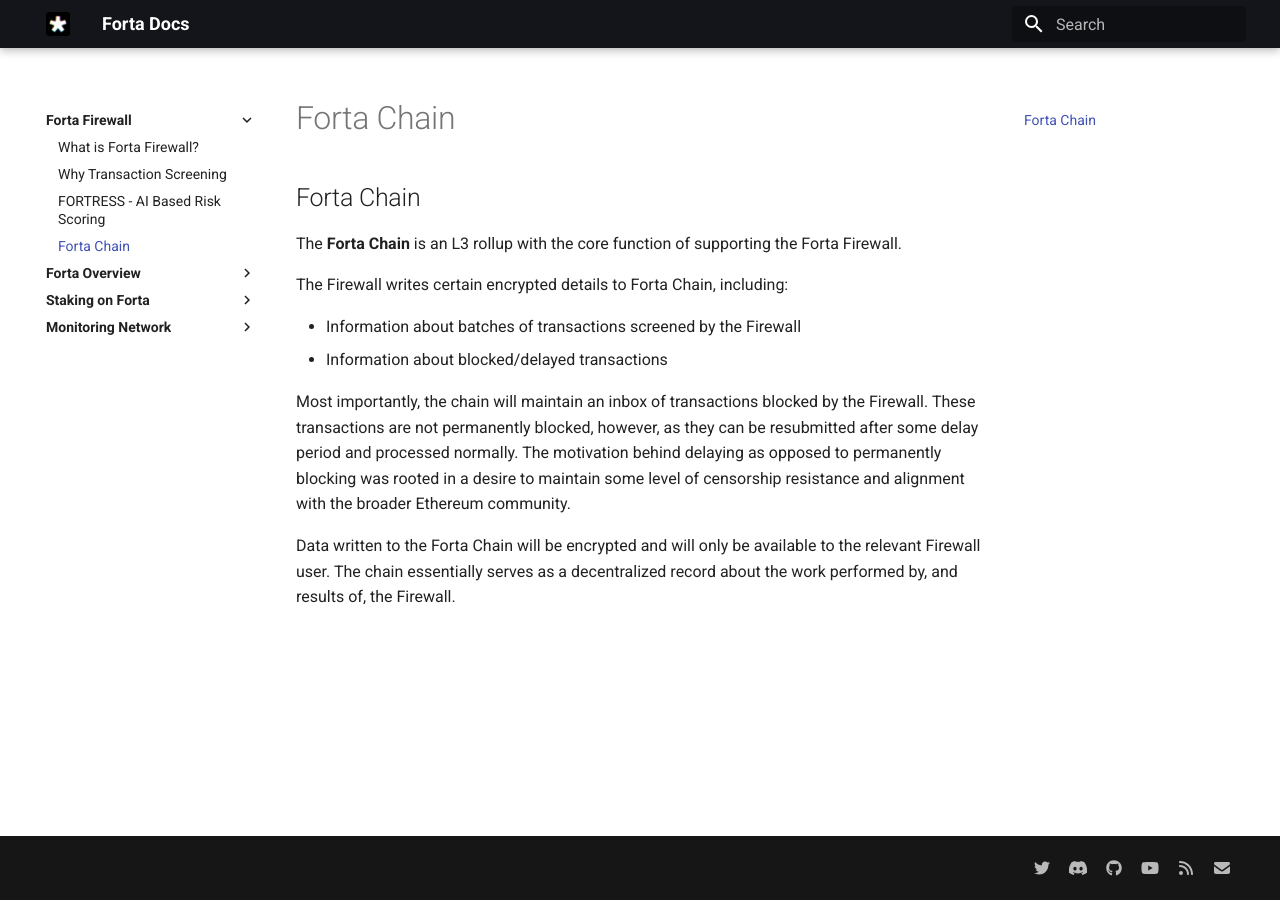
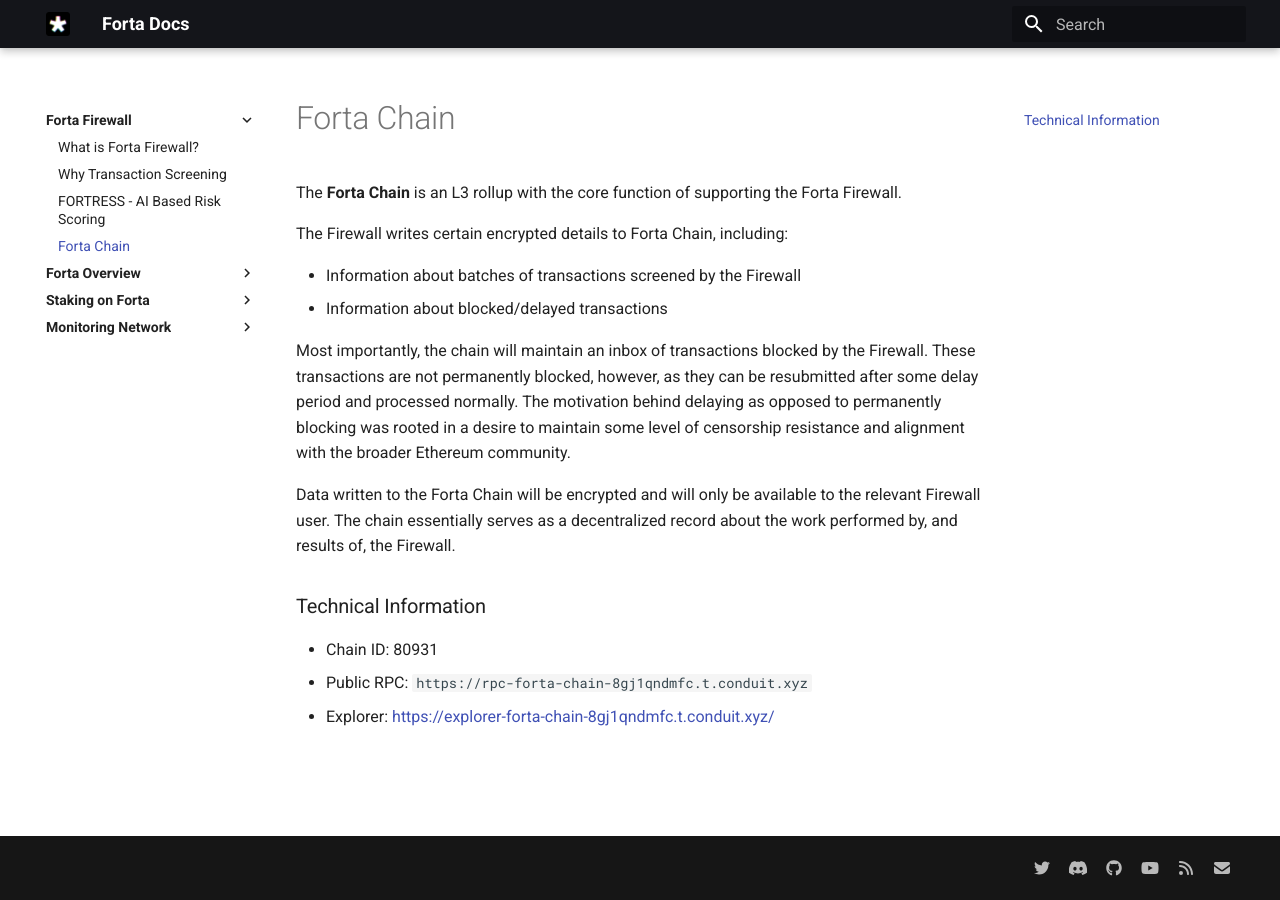
Before and after one commit to forta-network/docs, an MkDocs documentation site: the page built from docs/forta-chain.md, in a window 1280 px wide. Built offline with MkDocs 1.6.1 and Material for MkDocs 9.7.7, drawn with Linux system fonts in a browser that asks for light colours.

Commit message:
add forta chain technical details

```diff
--- a/docs/fota-chain.md
+++ b/docs/forta-chain.md
@@ -10,3 +8,9 @@
 Most importantly, the chain will maintain an inbox of transactions blocked by the Firewall. These transactions are not permanently blocked, however, as they can be resubmitted after some delay period and processed normally. The motivation behind delaying as opposed to permanently blocking was rooted in a desire to maintain some level of censorship resistance and alignment with the broader Ethereum community.
 
 Data written to the Forta Chain will be encrypted and will only be available to the relevant Firewall user. The chain essentially serves as a decentralized record about the work performed by, and results of, the Firewall.
+
+### Technical Information
+
+- Chain ID: 80931
+- Public RPC: `https://rpc-forta-chain-8gj1qndmfc.t.conduit.xyz`
+- Explorer: [https://explorer-forta-chain-8gj1qndmfc.t.conduit.xyz/](https://explorer-forta-chain-8gj1qndmfc.t.conduit.xyz/)
--- a/mkdocs.yml
+++ b/mkdocs.yml
@@ -5,7 +5,7 @@
       - What is Forta Firewall?: what-is-forta-firewall.md
       - Why Transaction Screening: why-transaction-screening.md
       - FORTRESS - AI Based Risk Scoring: FORTRESS-ai-based-risk-scoring.md
-      - Forta Chain: fota-chain.md
+      - Forta Chain: forta-chain.md
   - <strong>Forta Overview</strong>:
       - Tokenomics: fort-token.md
       - Governance: governance.md
@@ -153,9 +153,6 @@
               - Datasets and Resources: ml-data-resources.md
           - Tutorial | How to earn developing on Forta: fees-tut-how-earn.md
 
-
-
-
 theme:
   name: material
   custom_dir: overrides
```
Also changed, not shown: other parts of docs/forta-chain.md (+0 -2 lines).
